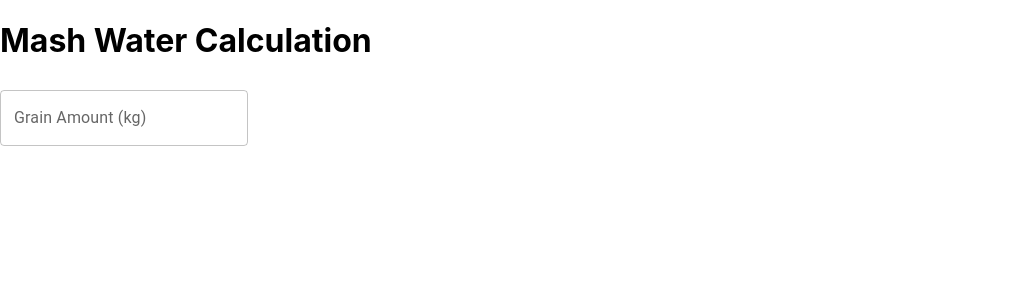
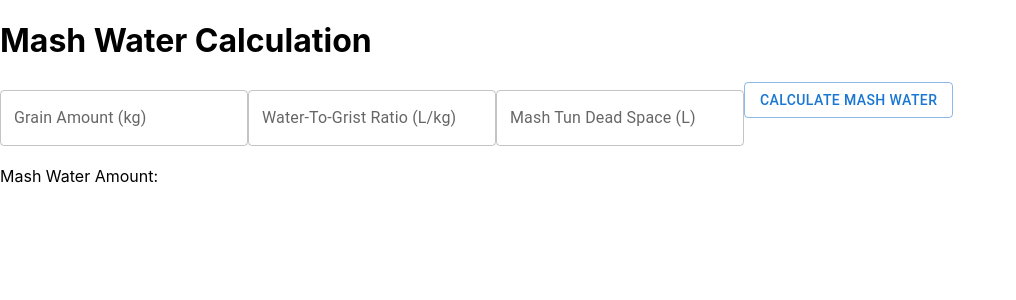
Before and after one commit to zbthompson93/brewing-calculations, a React (Create React App) app: page / in a window 1280 px wide. Shown: the top 300 px of the page, without its empty margins (0-1016 px from the left). Built offline with nearby package versions, Linux system fonts and the light colour scheme.

Commit message:
Finished Mash water calc

```diff
--- a/src/MashWaterCalc/index.js
+++ b/src/MashWaterCalc/index.js
@@ -1,13 +1,13 @@
 import { useState, useEffect } from 'react'
-import { Input, TextField, MenuItem } from '@mui/material';
+import { Input, TextField, MenuItem, Button } from '@mui/material';
 
 
 
 function MashWaterCalc() {
     const [grainMass, setGrainMass] = useState(null);
     const [waterToGrist, setWaterToGrist] = useState(null);
-    const [mashTunDeadSpace, setMashTunDeadSpace] = useState(0);
-    const [mashWaterAmount, setMashWaterAmount] = useState(0);
+    const [mashTunDeadSpace, setMashTunDeadSpace] = useState(null);
+    const [mashWaterAmount, setMashWaterAmount] = useState(null);
 
 
     useEffect(() => {
@@ -30,7 +30,8 @@ function MashWaterCalc() {
         //     setRestaurantId(params.restaurantId)
         // }
         // fetchData();
-    },[]);
+        console.log(grainMass, waterToGrist, mashTunDeadSpace)
+    },[grainMass, waterToGrist, mashTunDeadSpace]);
 
     return(
         <div className='App0'>
@@ -38,7 +39,7 @@ function MashWaterCalc() {
             <TextField
                 className="w-full bg-white mb-12"
                 label="Grain Amount (kg)"
-                id="type"
+                id="grain-amount"
                 name="GrainAmount"
                 variant="outlined"
                 value={grainMass || ''}
@@ -51,6 +52,51 @@ function MashWaterCalc() {
                 }}
             >
             </TextField>
+            <TextField
+                className="w-full bg-white mb-12"
+                label="Water-To-Grist Ratio (L/kg)"
+                id="water-to-grist"
+                name="WaterToGrist"
+                variant="outlined"
+                value={waterToGrist || ''}
+                onChange={(e) => setWaterToGrist(e.target.value)}
+                margin="dense"
+                InputLabelProps={{
+                    style: {
+                        textShadow: '0px 0px 4px white'
+                    }
+                }}
+            >
+            </TextField>
+            <TextField
+                className="w-full bg-white mb-12"
+                label="Mash Tun Dead Space (L)"
+                id="dead-space"
+                name="DeadSpace"
+                variant="outlined"
+                value={mashTunDeadSpace || ''}
+                onChange={(e) => setMashTunDeadSpace(e.target.value)}
+                margin="dense"
+                InputLabelProps={{
+                    style: {
+                        textShadow: '0px 0px 4px white'
+                    }
+                }}
+            >
+            </TextField>
+
+            <Button
+                variant="outlined"
+                onClick={() => {
+                    let mw = ((grainMass*waterToGrist) + parseInt(mashTunDeadSpace)).toFixed(2);
+                    console.log(typeof mw)
+                    setMashWaterAmount(mw)
+                }}
+            >
+                Calculate Mash Water
+            </Button>
+
+            <p>Mash Water Amount: {mashWaterAmount ? `${mashWaterAmount} L` : null}</p>
         </div>
     )
 
```
